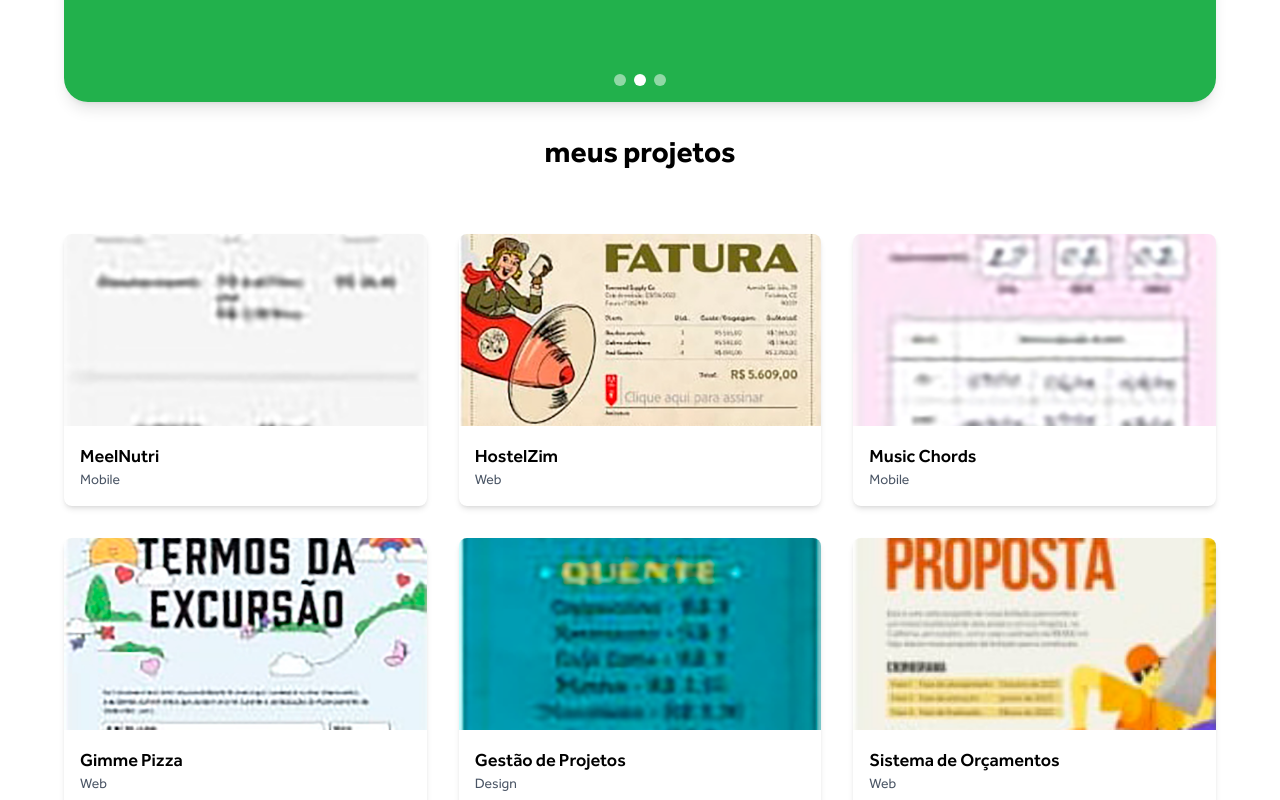
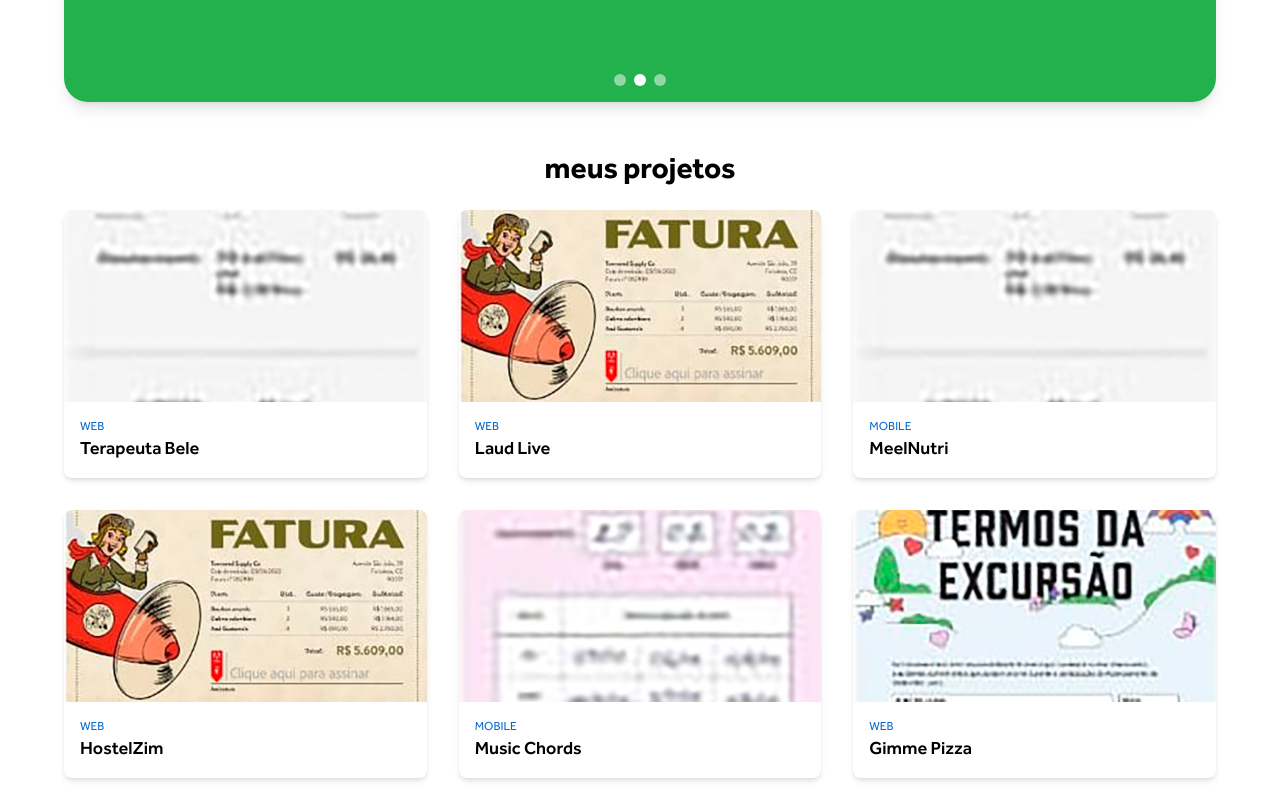
Before and after one commit to ramou1/portfolio, a Next.js app: page /pages/home in a window 1280 px wide. Shown: the part 500-1300 px from the top of the page. Built offline with nearby package versions, Linux system fonts and the light colour scheme.

Commit message:
fix: light and dark colors

```diff
--- a/src/app/components/Card/Card.tsx
+++ b/src/app/components/Card/Card.tsx
@@ -10,7 +10,7 @@ interface CardProps {
 const Card = ({ image, title, category, onClick }: CardProps) => {
   return (
     <div
-      className="bg-white rounded-lg overflow-hidden shadow-md cursor-pointer transition-transform hover:scale-105"
+      className="rounded-lg overflow-hidden shadow-md cursor-pointer transition-transform hover:scale-105"
       onClick={onClick}
     >
       <div className="relative h-48 w-full">
@@ -23,8 +23,13 @@ const Card = ({ image, title, category, onClick }: CardProps) => {
         />
       </div>
       <div className="p-4">
+        <p
+          className="text-xs uppercase"
+          style={{ color: "var(--accent-color)" }}
+        >
+          {category}
+        </p>
         <h3 className="text-lg font-semibold">{title}</h3>
-        <p className="text-sm text-gray-600">{category}</p>
       </div>
     </div>
   );
--- a/src/app/data.ts
+++ b/src/app/data.ts
@@ -1,7 +1,30 @@
-
 export const projects = [
   {
     id: 1,
+    title: "Terapeuta Bele",
+    projectImage: "/images/portfolio01.png", // Adicione o caminho da imagem
+    altText: "Site da Terapeuta Bele, mostrando informações sobre terapias e agendamentos",
+    slideImage: "/images/slide01.png", // Adicione o caminho da imagem do slide
+    category: "Web",
+    description: "Site profissional para a terapeuta Bele, com informações sobre serviços, blog e agendamento de consultas.",
+    externalLink: "https://terapeutabele.com.br",
+    link: "/terapeuta-bele",
+    ariaLabel: "Visitar o site da Terapeuta Bele"
+  },
+  {
+    id: 2,
+    title: "Laud Live",
+    projectImage: "/images/portfolio02.png", // Adicione o caminho da imagem
+    altText: "Site da Laud Live, mostrando informações sobre streaming e eventos ao vivo",
+    slideImage: "/images/slide01.png", // Adicione o caminho da imagem do slide
+    category: "Web",
+    description: "Plataforma de streaming e eventos ao vivo, com foco em transmissões de alta qualidade e interação com o público.",
+    externalLink: "https://laud.live",
+    link: "/laud-live",
+    ariaLabel: "Visitar o site da Laud Live"
+  },
+  {
+    id: 3,
     title: "MeelNutri",
     projectImage: "/images/portfolio01.png",
     altText: "Interface do aplicativo MeelNutri mostrando planos alimentares e acompanhamento nutricional",
@@ -13,7 +36,7 @@ export const projects = [
     ariaLabel: "Ver detalhes do MeelNutri"
   },
   {
-    id: 2,
+    id: 4,
     title: "HostelZim",
     projectImage: "/images/portfolio02.png",
     altText: "Interface do sistema HostelZim mostrando uma lista de quartos e clientes",
@@ -25,7 +48,7 @@ export const projects = [
     ariaLabel: "Ver detalhes do sistema Fatura Online"
   },
   {
-    id: 3,
+    id: 5,
     title: "Music Chords",
     projectImage: "/images/portfolio03.png",
     altText: "Interface do aplicativo Music Chords mostrando uma lista de acordes e formulário de criação de acorde",
@@ -37,7 +60,7 @@ export const projects = [
     ariaLabel: "Ver detalhes do Music Chords"
   },
   {
-    id: 4,
+    id: 6,
     title: "Gimme Pizza",
     projectImage: "/images/portfolio04.png",
     altText: "Interface do sistema de Chamados mostrando uma lista de chamados e formulário de criação de chamado",
@@ -49,7 +72,7 @@ export const projects = [
     ariaLabel: "Ver detalhes do sistema"
   },
   {
-    id: 5,
+    id: 7,
     title: "Gestão de Projetos",
     projectImage: "/images/portfolio05.png",
     altText: "Dashboard do aplicativo de Gestão de Projetos exibindo quadro Kanban com tarefas",
@@ -61,7 +84,7 @@ export const projects = [
     ariaLabel: "Ver detalhes da Gestão de Projetos"
   },
   {
-    id: 6,
+    id: 8,
     title: "Sistema de Orçamentos",
     projectImage: "/images/portfolio06.png",
     altText: "Tela do Sistema de Orçamentos mostrando um formulário de criação de orçamento e lista de orçamentos recentes",
@@ -90,7 +113,7 @@ export const participations = [
   {
     id: 2,
     title: "Funcorsan",
-    projectImage: "",
+    projectImage: "/images/portfolio06.png",
     altText: "Interface do aplicativo Funcorsan exibindo serviços e informações para associados",
     category: "Mobile",
     description: "Aplicativo para associados da Funcorsan, oferecendo acesso a serviços, documentos e informações.",
@@ -101,7 +124,7 @@ export const participations = [
   {
     id: 3,
     title: "Laudelina",
-    projectImage: "",
+    projectImage: "/images/portfolio06.png",
     altText: "Interface do aplicativo Laudelina exibindo informações e suporte para trabalhadoras domésticas",
     category: "Mobile",
     description: "Aplicativo voltado para trabalhadoras domésticas, oferecendo informações sobre direitos, benefícios e suporte.",
@@ -112,7 +135,7 @@ export const participations = [
   {
     id: 4,
     title: "Purificatta",
-    projectImage: "",
+    projectImage: "/images/portfolio06.png",
     altText: "Interface do aplicativo Purificatta exibindo gerenciamento de assinaturas de purificadores de água",
     category: "Mobile",
     description: "Aplicativo para clientes da Purificatta, permitindo gerenciamento de planos e acompanhamento de serviços.",
@@ -123,7 +146,7 @@ export const participations = [
   {
     id: 5,
     title: "Purificatta Adesão",
-    projectImage: "",
+    projectImage: "/images/portfolio06.png",
     altText: "Interface do aplicativo Purificatta Adesão exibindo opções de assinatura para purificadores de água",
     category: "Mobile",
     description: "Aplicativo para adesão e gerenciamento de planos da Purificatta, facilitando a assinatura e suporte.",
--- a/src/app/pages/about/page.tsx
+++ b/src/app/pages/about/page.tsx
@@ -1,8 +1,8 @@
 export default function About() {
   return (
-    <div className="w-full">
-      <h1 className="text-3xl font-bold mb-8">sobre mim</h1>
-      <p className="text-lg text-gray-700 dark:text-gray-300">
+    <div className="w-full text-center">
+      <h1 className="text-3xl font-bold mt-12">sobre mim</h1>
+      <p className="text-lg ">
         Informações sobre mim estarão disponíveis em breve.
       </p>
     </div>
--- a/src/app/pages/home/page.tsx
+++ b/src/app/pages/home/page.tsx
@@ -60,11 +60,11 @@ export default function Home() {
         </div>
       </div>
 
-      <h1 className="text-center text-3xl font-bold mb-8">meus projetos</h1>
+      <h1 className="text-center text-3xl font-bold mt-12">meus projetos</h1>
 
       {/* Seção de projetos em destaque */}
       <section className="w-full flex flex-col items-center">
-        <div className="grid grid-cols-1 md:grid-cols-2 lg:grid-cols-3 gap-8 mt-8 w-full">
+        <div className="grid grid-cols-1 md:grid-cols-2 lg:grid-cols-3 gap-8 mt-6 w-full">
           {featuredProjects.map((project: any) => (
             <Card
               key={project.id}
--- a/src/app/pages/projects/page.tsx
+++ b/src/app/pages/projects/page.tsx
@@ -50,8 +50,8 @@ export default function Projects() {
 
   return (
     <div className="w-full">
-      <h1 className="text-3xl font-bold mb-4">meus projetos</h1>
-      <div className="relative mb-10">
+      <h1 className="text-center text-3xl font-bold mt-12">meus projetos</h1>
+      <div className="relative mt-4 mb-10">
         <Slider {...settings}>
           {projects.map((project, index) => (
             <div className="px-2" key={index}>
@@ -66,9 +66,9 @@ export default function Projects() {
         </Slider>
       </div>
 
-      <hr className="my-8 border-gray-300" />
+      <hr className="mt-12 mb-12 border-gray-300" />
 
-      <h1 className="text-3xl font-bold mb-4">projetos que participei</h1>
+      <h1 className="text-center text-3xl font-bold mb-4">projetos que participei</h1>
       <div className="relative mb-10">
         <Slider {...settings}>
           {participations.map((project, index) => (
```
Also changed, not shown: 1 other file (tests, documents, lock files or other folders).
